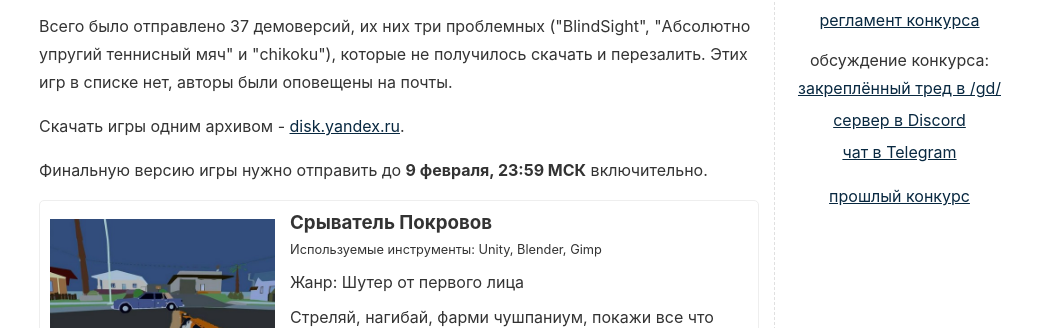
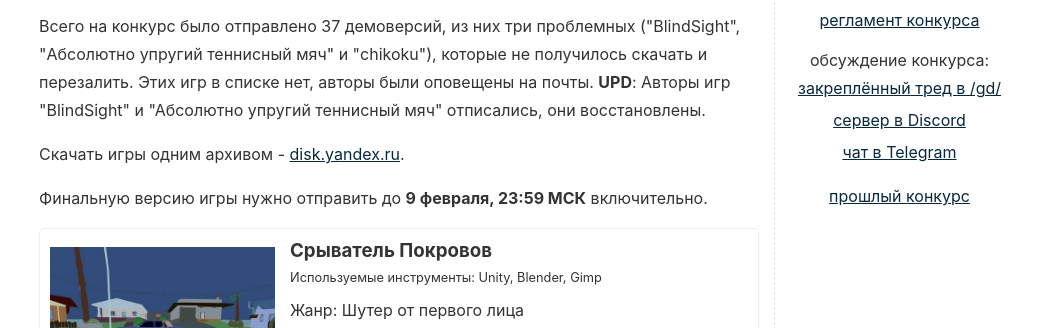
Before and after one commit to twoweeks/twg25-blog, an Astro site: page /blog/5-demo in a window 1280 px wide. Shown: the part 459-787 px from the top of the page, without its empty margins (116-1162 px from the left). Built offline with nearby package versions, Linux system fonts and the light colour scheme; Astro itself is replaced by a stand-in of ours.

Commit message:
feat: demo post update

```diff
--- a/src/content/blog/5-demo.mdx
+++ b/src/content/blog/5-demo.mdx
@@ -5,8 +5,9 @@ pubDate: '03 Feb 2024'
 
 import GamesData from '../../components/DemoGamesData.astro'
 
-Всего было отправлено 37 демоверсий, их них три проблемных ("BlindSight", "Абсолютно упругий теннисный мяч" и "chikoku"),
+Всего на конкурс было отправлено 37 демоверсий, из них три проблемных ("BlindSight", "Абсолютно упругий теннисный мяч" и "chikoku"),
 которые не получилось скачать и перезалить. Этих игр в списке нет, авторы были оповещены на почты.
+**UPD**: Авторы игр "BlindSight" и "Абсолютно упругий теннисный мяч" отписались, они восстановлены.
 
 Скачать игры одним архивом - [disk.yandex.ru](https://disk.yandex.ru/d/b9Qob05rWhDY3w).
 
--- a/src/data/games-demo-links.json
+++ b/src/data/games-demo-links.json
@@ -1,7 +1,7 @@
 [
 	"https://disk.yandex.ru/d/pq7YSTOnOtfrOA",
 	"https://disk.yandex.ru/d/vlzL6VGXCpP8eg",
-	null,
+	"https://disk.yandex.ru/d/8wHna8ErczGrJA",
 	"https://disk.yandex.ru/d/CDK2sDPhSw6YiQ",
 	"https://disk.yandex.ru/d/szpys4Py8oa_EA",
 	"https://disk.yandex.ru/d/G2ASZDnCCEdQig",
@@ -17,7 +17,7 @@
 	"https://disk.yandex.ru/d/_eXkb6jssG9b_w",
 	"https://disk.yandex.ru/d/k8_EM7RTTHrgCA",
 	"https://disk.yandex.ru/d/BNhh5rl1qwDXIQ",
-	null,
+	"https://disk.yandex.ru/d/mrd2s_b3nzZOww",
 	"https://disk.yandex.ru/d/hNIqcbI3CZhyFA",
 	"https://disk.yandex.ru/d/UmIw_GxGHq9XIQ",
 	"https://disk.yandex.ru/d/ED7z9O_nSwL3bw",
```
